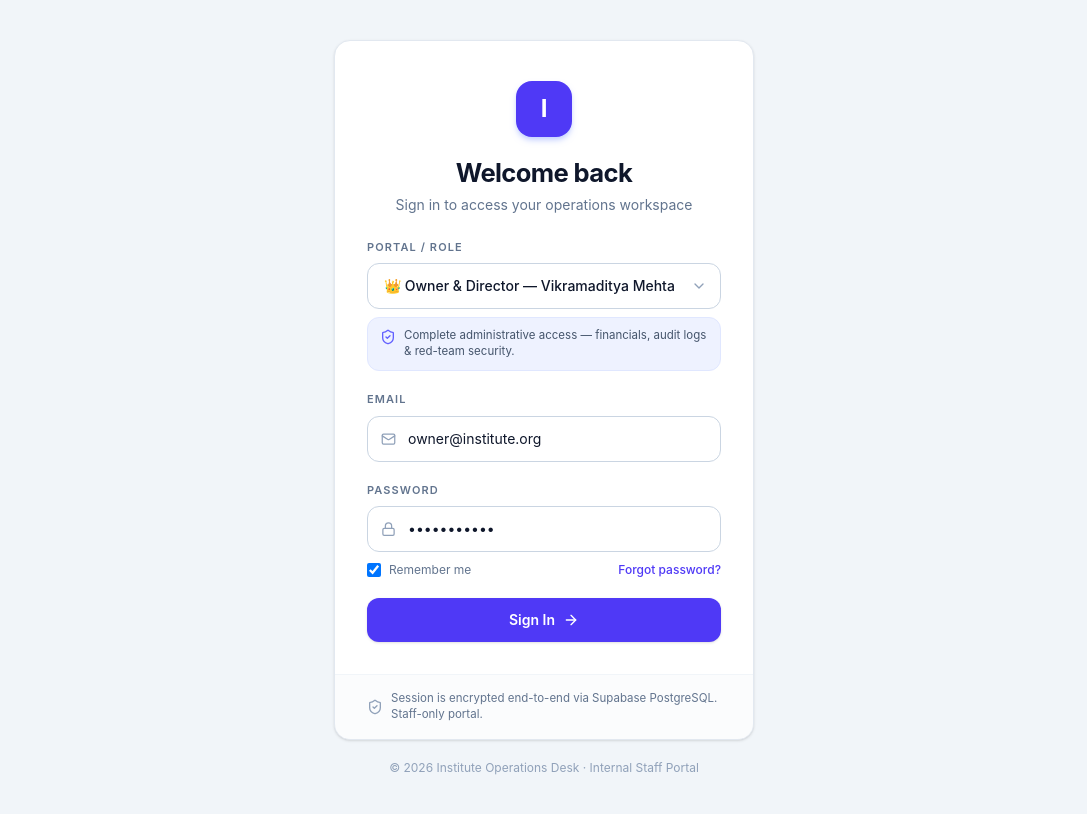
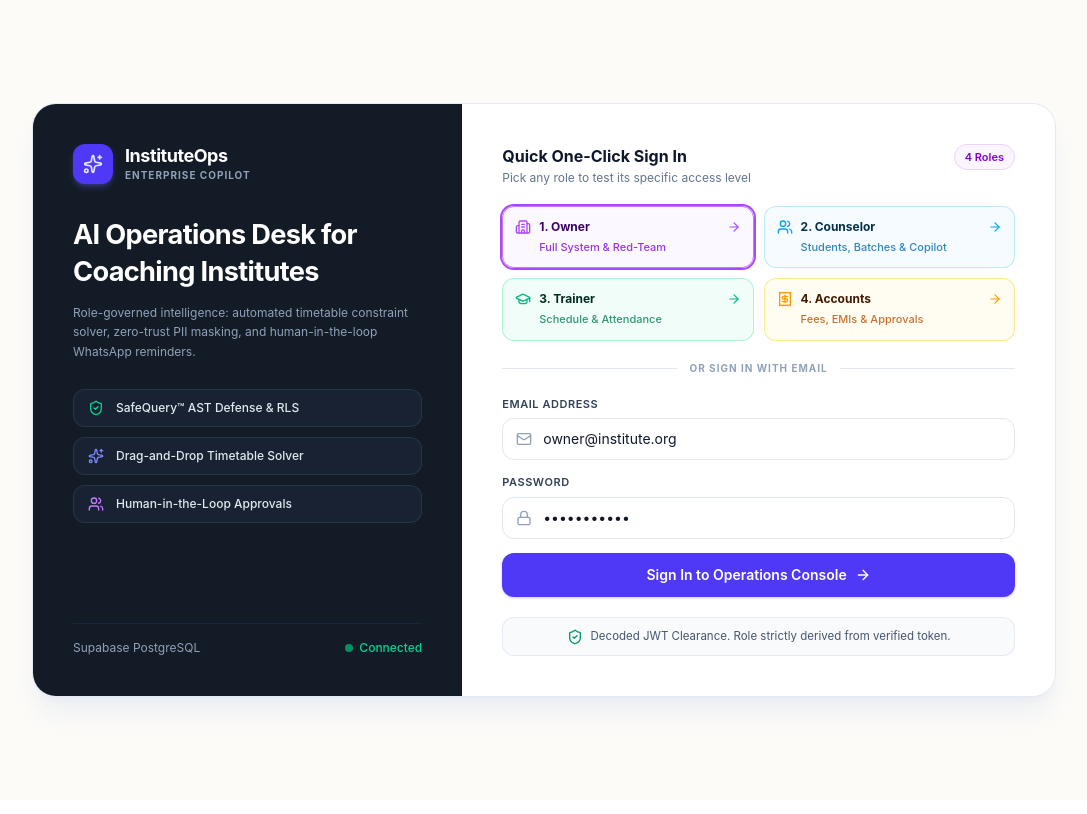
Before and after one commit to harshkharat0863/institute-operations-copilot, a React (Vite) app: page / in a window 1280 px wide. Shown: the whole page, without its empty margins (96-1183 px from the left). Built offline with nearby package versions, Linux system fonts and the light colour scheme.

Commit message:
feat(auth): match exact reference split-panel login design with 4 one-click role cards

```diff
--- a/src/components/auth/LoginView.tsx
+++ b/src/components/auth/LoginView.tsx
@@ -1,29 +1,85 @@
 import React, { useState } from 'react';
 import {
+  Sparkles,
   ShieldCheck,
+  Calendar,
+  Users,
+  GraduationCap,
+  Receipt,
+  Building2,
+  Mail,
   Lock,
-  Mail,
   ArrowRight,
-  ChevronDown,
+  CheckCircle2,
 } from 'lucide-react';
 import { useAuth } from '../../context/AuthContext';
 import { useToast } from '../../context/ToastContext';
 import { DEMO_USERS } from '../../lib/mock/data';
 import { UserRole } from '../../types';
 
-const ROLES: { value: UserRole; label: string; emoji: string; name: string }[] = [
-  { value: 'owner',     label: 'Owner & Director',    emoji: '👑', name: 'Vikramaditya Mehta' },
-  { value: 'counselor', label: 'Academic Counselor',  emoji: '🎓', name: 'Anjali Sharma'       },
-  { value: 'trainer',   label: 'Faculty / Trainer',   emoji: '📚', name: 'Priya Sundaram'      },
-  { value: 'accounts',  label: 'Accounts Officer',    emoji: '💳', name: 'Suresh Iyer'         },
+interface RoleCard {
+  role: UserRole;
+  title: string;
+  subtitle: string;
+  icon: React.ElementType;
+  bgClass: string;
+  borderClass: string;
+  textClass: string;
+  subtextClass: string;
+  arrowClass: string;
+  activeRing: string;
+}
+
+const ROLE_CARDS: RoleCard[] = [
+  {
+    role: 'owner',
+    title: '1. Owner',
+    subtitle: 'Full System & Red-Team',
+    icon: Building2,
+    bgClass: 'bg-purple-50/70 hover:bg-purple-50',
+    borderClass: 'border-purple-200/90',
+    textClass: 'text-purple-950',
+    subtextClass: 'text-purple-700/80',
+    arrowClass: 'text-purple-500',
+    activeRing: 'ring-2 ring-purple-500 border-purple-400 bg-purple-50',
+  },
+  {
+    role: 'counselor',
+    title: '2. Counselor',
+    subtitle: 'Students, Batches & Copilot',
+    icon: Users,
+    bgClass: 'bg-sky-50/70 hover:bg-sky-50',
+    borderClass: 'border-sky-200/90',
+    textClass: 'text-sky-950',
+    subtextClass: 'text-sky-700/80',
+    arrowClass: 'text-sky-500',
+    activeRing: 'ring-2 ring-sky-500 border-sky-400 bg-sky-50',
+  },
+  {
+    role: 'trainer',
+    title: '3. Trainer',
+    subtitle: 'Schedule & Attendance',
+    icon: GraduationCap,
+    bgClass: 'bg-emerald-50/70 hover:bg-emerald-50',
+    borderClass: 'border-emerald-200/90',
+    textClass: 'text-emerald-950',
+    subtextClass: 'text-emerald-700/80',
+    arrowClass: 'text-emerald-500',
+    activeRing: 'ring-2 ring-emerald-500 border-emerald-400 bg-emerald-50',
+  },
+  {
+    role: 'accounts',
+    title: '4. Accounts',
+    subtitle: 'Fees, EMIs & Approvals',
+    icon: Receipt,
+    bgClass: 'bg-amber-50/70 hover:bg-amber-50',
+    borderClass: 'border-amber-200/90',
+    textClass: 'text-amber-950',
+    subtextClass: 'text-amber-700/80',
+    arrowClass: 'text-amber-500',
+    activeRing: 'ring-2 ring-amber-500 border-amber-400 bg-amber-50',
+  },
 ];
-
-const roleInfo: Record<UserRole, string> = {
-  owner:     'Complete administrative access — financials, audit logs & red-team security.',
-  counselor: 'Student admissions, attendance logs and WhatsApp outbox follow-ups.',
-  trainer:   'Teaching timetable & class attendance. Financials strictly hidden.',
-  accounts:  'Fee collections, EMI installments, ledger settlement & payment approvals.',
-};
 
 export const LoginView: React.FC = () => {
   const { login, isLoading } = useAuth();
@@ -31,156 +87,206 @@ export const LoginView: React.FC = () => {
   const [selectedRole, setSelectedRole] = useState<UserRole>('owner');
   const [email, setEmail] = useState('owner@institute.org');
   const [password, setPassword] = useState('password123');
-  const [remember, setRemember] = useState(true);
 
-  const handleRoleChange = (newRole: UserRole) => {
-    setSelectedRole(newRole);
-    const demo = DEMO_USERS[newRole];
-    if (demo) setEmail(demo.email);
+  const handleSelectRole = (role: UserRole) => {
+    setSelectedRole(role);
+    const demo = DEMO_USERS[role];
+    if (demo) {
+      setEmail(demo.email);
+    }
   };
 
   const handleSubmit = async (e: React.FormEvent) => {
     e.preventDefault();
     try {
       await login(email, selectedRole);
-      showToast('Welcome back! Signed in successfully.', 'success');
+      showToast(`Signed in as ${selectedRole.toUpperCase()} successfully`, 'success');
     } catch (err: any) {
       showToast(err.message || 'Authentication failed', 'error');
     }
   };
 
-  const currentRole = ROLES.find(r => r.value === selectedRole)!;
+  return (
+    <div className="min-h-screen bg-[#fcfbf8] flex items-center justify-center p-4 sm:p-6 lg:p-8 font-sans">
+      {/* Main Container Card matching reference */}
+      <div className="w-full max-w-5xl bg-white rounded-3xl shadow-xl shadow-slate-200/60 border border-slate-200/90 overflow-hidden flex flex-col md:flex-row">
 
-  return (
-    <div className="min-h-screen bg-slate-100 flex flex-col justify-center items-center px-4 py-10">
-      <div className="w-full max-w-[420px]">
-
-        {/* Card */}
-        <div className="bg-white rounded-2xl shadow-sm border border-slate-200 overflow-hidden">
-
-          {/* Card top section */}
-          <div className="px-8 pt-10 pb-6 text-center">
-            {/* App Icon */}
-            <div className="inline-flex items-center justify-center w-14 h-14 rounded-2xl bg-indigo-600 text-white text-2xl font-bold shadow-md shadow-indigo-200 mb-5 select-none">
-              I
+        {/* LEFT PANEL (Dark Slate/Navy) */}
+        <div className="w-full md:w-[42%] bg-[#131b26] p-7 sm:p-9 lg:p-10 flex flex-col justify-between text-white relative">
+          <div>
+            {/* Logo and Brand */}
+            <div className="flex items-center gap-3">
+              <div className="w-10 h-10 rounded-xl bg-indigo-600 flex items-center justify-center text-white shadow-md shadow-indigo-500/30">
+                <Sparkles className="w-5 h-5 text-indigo-100" />
               </div>
-            <h1 className="text-[1.6rem] font-bold text-slate-900 tracking-tight leading-tight">
-              Welcome back
-            </h1>
-            <p className="text-sm text-slate-500 mt-1.5">
-              Sign in to access your operations workspace
-            </p>
-          </div>
-
-          {/* Form section */}
-          <form onSubmit={handleSubmit} className="px-8 pb-8 space-y-5">
-
-            {/* Role selector */}
               <div>
-              <label className="block text-[11px] font-semibold text-slate-500 uppercase tracking-widest mb-2">
-                Portal / Role
-              </label>
-              <div className="relative">
-                <select
-                  value={selectedRole}
-                  onChange={e => handleRoleChange(e.target.value as UserRole)}
-                  className="w-full appearance-none pl-4 pr-10 py-3 rounded-xl border border-slate-300 bg-white text-slate-900 text-sm font-medium focus:border-indigo-500 focus:ring-2 focus:ring-indigo-100 focus:outline-none transition cursor-pointer"
-                >
-                  {ROLES.map(r => (
-                    <option key={r.value} value={r.value}>
-                      {r.emoji}  {r.label} — {r.name}
-                    </option>
-                  ))}
-                </select>
-                <ChevronDown className="pointer-events-none absolute right-3.5 top-1/2 -translate-y-1/2 w-4 h-4 text-slate-400" />
-              </div>
-              {/* Role description */}
-              <div className="mt-2 px-3 py-2.5 rounded-xl bg-indigo-50 border border-indigo-100 flex items-start gap-2">
-                <ShieldCheck className="w-4 h-4 text-indigo-500 shrink-0 mt-[1px]" />
-                <p className="text-[11.5px] text-slate-600 leading-snug">
-                  {roleInfo[selectedRole]}
+                <h2 className="text-lg font-bold text-white tracking-tight leading-tight">
+                  InstituteOps
+                </h2>
+                <p className="text-[10px] font-bold tracking-widest text-slate-400 uppercase">
+                  ENTERPRISE COPILOT
                 </p>
               </div>
             </div>
 
-            {/* Email */}
+            {/* Main Headline */}
+            <div className="mt-8">
+              <h1 className="text-2xl sm:text-[1.7rem] font-bold text-white leading-snug tracking-tight">
+                AI Operations Desk for Coaching Institutes
+              </h1>
+              <p className="text-xs text-slate-400 leading-relaxed mt-3">
+                Role-governed intelligence: automated timetable constraint solver, zero-trust PII masking, and human-in-the-loop WhatsApp reminders.
+              </p>
+            </div>
+
+            {/* 3 Feature Highlights */}
+            <div className="mt-7 space-y-2.5">
+              <div className="flex items-center gap-3 px-3.5 py-2.5 rounded-xl bg-slate-800/60 border border-slate-700/60 text-xs font-medium text-slate-200">
+                <ShieldCheck className="w-4 h-4 text-emerald-400 shrink-0" />
+                <span>SafeQuery™ AST Defense & RLS</span>
+              </div>
+
+              <div className="flex items-center gap-3 px-3.5 py-2.5 rounded-xl bg-slate-800/60 border border-slate-700/60 text-xs font-medium text-slate-200">
+                <Sparkles className="w-4 h-4 text-indigo-400 shrink-0" />
+                <span>Drag-and-Drop Timetable Solver</span>
+              </div>
+
+              <div className="flex items-center gap-3 px-3.5 py-2.5 rounded-xl bg-slate-800/60 border border-slate-700/60 text-xs font-medium text-slate-200">
+                <Users className="w-4 h-4 text-purple-400 shrink-0" />
+                <span>Human-in-the-Loop Approvals</span>
+              </div>
+            </div>
+          </div>
+
+          {/* Bottom Supabase Status */}
+          <div className="mt-8 pt-4 border-t border-slate-800/80 flex items-center justify-between text-xs text-slate-400">
+            <span>Supabase PostgreSQL</span>
+            <div className="flex items-center gap-1.5 text-emerald-400 font-medium">
+              <span className="w-2 h-2 rounded-full bg-emerald-500 animate-pulse" />
+              <span>Connected</span>
+            </div>
+          </div>
+        </div>
+
+        {/* RIGHT PANEL (Clean White Form & Role Cards) */}
+        <div className="w-full md:w-[58%] p-7 sm:p-9 lg:p-10 flex flex-col justify-between bg-white">
           <div>
-              <label className="block text-[11px] font-semibold text-slate-500 uppercase tracking-widest mb-2">
-                Email
+            {/* Top Header */}
+            <div className="flex items-start justify-between gap-3 mb-5">
+              <div>
+                <h3 className="text-base font-bold text-slate-900">
+                  Quick One-Click Sign In
+                </h3>
+                <p className="text-xs text-slate-500 mt-0.5">
+                  Pick any role to test its specific access level
+                </p>
+              </div>
+              <span className="shrink-0 text-[11px] font-semibold text-purple-700 bg-purple-50 border border-purple-200 px-2.5 py-1 rounded-full">
+                4 Roles
+              </span>
+            </div>
+
+            {/* 4 Role Selector Cards (2x2 Grid) */}
+            <div className="grid grid-cols-1 sm:grid-cols-2 gap-2.5">
+              {ROLE_CARDS.map(item => {
+                const isSelected = selectedRole === item.role;
+                const Icon = item.icon;
+
+                return (
+                  <button
+                    key={item.role}
+                    type="button"
+                    onClick={() => handleSelectRole(item.role)}
+                    className={`rounded-xl p-3 border text-left transition-all cursor-pointer ${
+                      item.bgClass
+                    } ${
+                      isSelected ? item.activeRing : item.borderClass
+                    }`}
+                  >
+                    <div className="flex items-center justify-between">
+                      <div className="flex items-center gap-2">
+                        <Icon className={`w-4 h-4 ${item.arrowClass}`} />
+                        <span className={`text-xs font-bold ${item.textClass}`}>
+                          {item.title}
+                        </span>
+                      </div>
+                      <ArrowRight className={`w-3.5 h-3.5 ${item.arrowClass}`} />
+                    </div>
+                    <div className={`text-[11px] font-medium mt-1 pl-6 ${item.subtextClass}`}>
+                      {item.subtitle}
+                    </div>
+                  </button>
+                );
+              })}
+            </div>
+
+            {/* Divider */}
+            <div className="relative my-5">
+              <div className="absolute inset-0 flex items-center">
+                <div className="w-full border-t border-slate-200" />
+              </div>
+              <div className="relative flex justify-center text-[10px] uppercase font-bold tracking-widest text-slate-400">
+                <span className="bg-white px-3">OR SIGN IN WITH EMAIL</span>
+              </div>
+            </div>
+
+            {/* Form */}
+            <form onSubmit={handleSubmit} className="space-y-3.5">
+              {/* EMAIL */}
+              <div>
+                <label className="block text-[11px] font-semibold text-slate-700 uppercase tracking-wider mb-1.5">
+                  EMAIL ADDRESS
                 </label>
                 <div className="relative">
-                <Mail className="w-[15px] h-[15px] text-slate-400 absolute left-3.5 top-1/2 -translate-y-1/2 pointer-events-none" />
+                  <Mail className="w-4 h-4 text-slate-400 absolute left-3.5 top-1/2 -translate-y-1/2 pointer-events-none" />
                   <input
                     type="email"
                     required
                     value={email}
                     onChange={e => setEmail(e.target.value)}
-                  placeholder="you@institute.org"
-                  className="w-full pl-10 pr-4 py-3 rounded-xl border border-slate-300 text-sm text-slate-900 placeholder-slate-400 focus:border-indigo-500 focus:ring-2 focus:ring-indigo-100 focus:outline-none transition"
+                    placeholder="name@institute.org"
+                    className="w-full pl-10 pr-3.5 py-2.5 rounded-xl border border-slate-200 text-sm text-slate-900 focus:border-indigo-600 focus:ring-2 focus:ring-indigo-100 focus:outline-none transition-all placeholder:text-slate-400"
                   />
                 </div>
               </div>
 
-            {/* Password */}
+              {/* PASSWORD */}
               <div>
-              <label className="block text-[11px] font-semibold text-slate-500 uppercase tracking-widest mb-2">
-                Password
+                <label className="block text-[11px] font-semibold text-slate-700 uppercase tracking-wider mb-1.5">
+                  PASSWORD
                 </label>
                 <div className="relative">
-                <Lock className="w-[15px] h-[15px] text-slate-400 absolute left-3.5 top-1/2 -translate-y-1/2 pointer-events-none" />
+                  <Lock className="w-4 h-4 text-slate-400 absolute left-3.5 top-1/2 -translate-y-1/2 pointer-events-none" />
                   <input
                     type="password"
                     required
                     value={password}
                     onChange={e => setPassword(e.target.value)}
-                  placeholder="••••••••"
-                  className="w-full pl-10 pr-4 py-3 rounded-xl border border-slate-300 text-sm text-slate-900 placeholder-slate-400 focus:border-indigo-500 focus:ring-2 focus:ring-indigo-100 focus:outline-none transition"
+                    placeholder="••••••••••"
+                    className="w-full pl-10 pr-3.5 py-2.5 rounded-xl border border-slate-200 text-sm text-slate-900 focus:border-indigo-600 focus:ring-2 focus:ring-indigo-100 focus:outline-none transition-all placeholder:text-slate-400"
                   />
-              </div>
-              <div className="flex items-center justify-between mt-2.5">
-                <label className="flex items-center gap-2 cursor-pointer select-none">
-                  <input
-                    type="checkbox"
-                    checked={remember}
-                    onChange={e => setRemember(e.target.checked)}
-                    className="w-3.5 h-3.5 rounded text-indigo-600 border-slate-300 cursor-pointer focus:ring-indigo-400"
-                  />
-                  <span className="text-xs text-slate-500">Remember me</span>
-                </label>
-                <button
-                  type="button"
-                  className="text-xs text-indigo-600 hover:text-indigo-800 font-medium transition"
-                >
-                  Forgot password?
-                </button>
                 </div>
               </div>
 
-            {/* Sign In button */}
+              {/* Submit CTA Button */}
               <button
                 type="submit"
                 disabled={isLoading}
-              className="w-full flex items-center justify-center gap-2 py-3 px-5 rounded-xl text-sm font-semibold text-white bg-indigo-600 hover:bg-indigo-700 active:scale-[0.985] shadow-sm transition-all cursor-pointer disabled:opacity-60 mt-1"
+                className="w-full flex items-center justify-center gap-2 py-3 px-4 rounded-xl text-sm font-semibold text-white bg-indigo-600 hover:bg-indigo-700 active:scale-[0.99] shadow-sm shadow-indigo-600/20 transition-all cursor-pointer disabled:opacity-50 mt-2"
               >
-              {isLoading ? 'Verifying…' : 'Sign In'}
+                {isLoading ? 'Verifying Session...' : 'Sign In to Operations Console'}
                 <ArrowRight className="w-4 h-4" />
               </button>
+            </form>
+          </div>
 
-          </form>
-
-          {/* Security footer inside card */}
-          <div className="border-t border-slate-100 px-8 py-4 flex items-center gap-2 bg-slate-50/60">
-            <ShieldCheck className="w-4 h-4 text-slate-400 shrink-0" />
-            <p className="text-[11.5px] text-slate-500 leading-snug">
-              Session is encrypted end-to-end via Supabase PostgreSQL. Staff-only portal.
-            </p>
+          {/* Bottom Security Pill */}
+          <div className="mt-5 p-2.5 rounded-xl bg-slate-50 border border-slate-200/80 flex items-center justify-center gap-2 text-[11.5px] text-slate-600">
+            <ShieldCheck className="w-4 h-4 text-emerald-600 shrink-0" />
+            <span>Decoded JWT Clearance. Role strictly derived from verified token.</span>
           </div>
         </div>
 
-        {/* Below-card copyright */}
-        <p className="text-center text-xs text-slate-400 mt-5">
-          © 2026 Institute Operations Desk · Internal Staff Portal
-        </p>
       </div>
     </div>
   );
```
Lines whose indentation alone changed are shown as unchanged.
